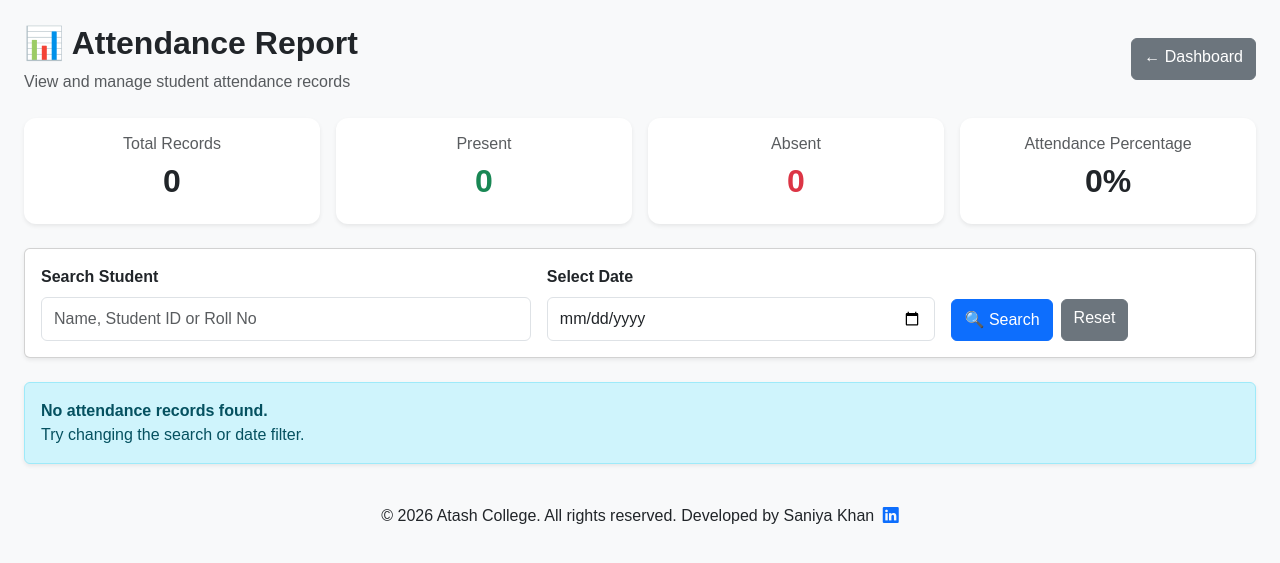
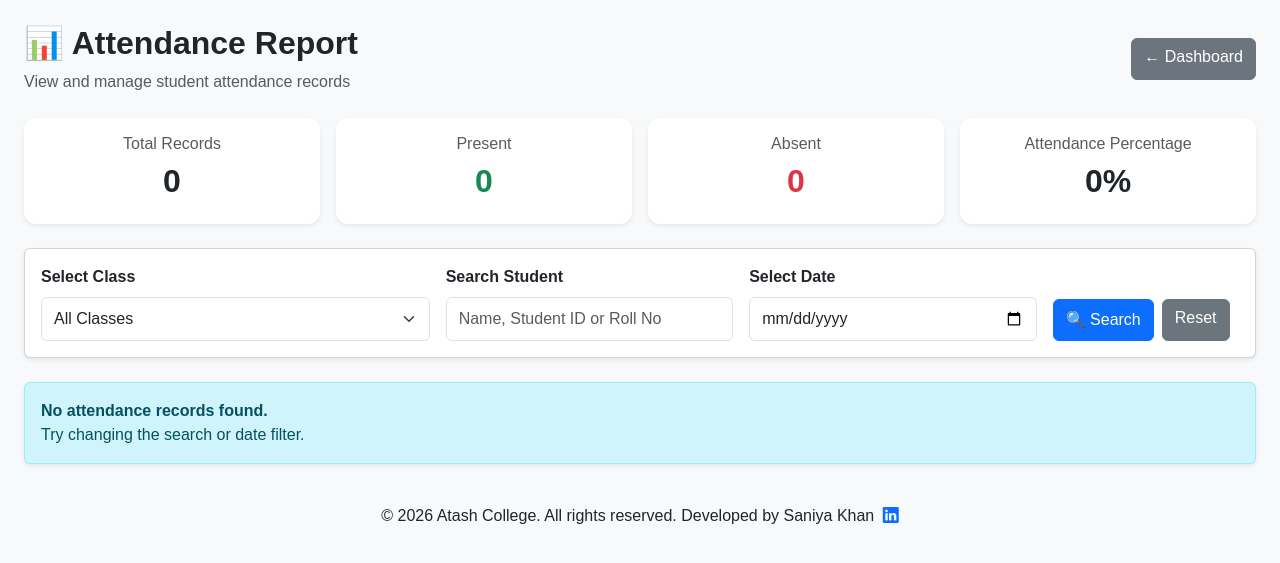
Before and after one commit to Saniya-khan26/College_attendance_system, a Flask app: page /admin/attendance in a window 1280 px wide. Shown: the top 563 px of the page. Run offline with Flask 3, Linux system fonts and the light colour scheme; the visitor is signed in with stand-in values (Sample User, id 1); data that the repository does not hold is empty.

Commit message:
Add class filter to admin attendance

```diff
--- a/app.py
+++ b/app.py
@@ -1210,43 +1210,85 @@ def admin_attendance():
     if session.get("role") != "admin":
         return redirect(url_for("login"))
 
+    # -----------------------------
+    # Filters
+    # -----------------------------
+
     search = request.args.get("search", "").strip()
     selected_date = request.args.get("date", "").strip()
+    selected_class_id = request.args.get("class_id", "").strip()
+
+    # -----------------------------
+    # Get active classes
+    # -----------------------------
+
+    classes_list = list(
+        db.classes.find({
+            "status": "active"
+        }).sort([
+            ("course", 1),
+            ("semester", 1),
+            ("division", 1)
+        ])
+    )
+
+    # -----------------------------
+    # Attendance query
+    # -----------------------------
 
     query = {}
 
     if selected_date:
         query["date"] = selected_date
 
+    if selected_class_id:
+        query["class_id"] = selected_class_id
+
+    # -----------------------------
     # Get attendance records
+    # -----------------------------
+
     attendance_records = list(
         db.attendance.find(query)
     )
 
-    # Search
+    # -----------------------------
+    # Search student
+    # -----------------------------
+
     if search:
 
         search_lower = search.lower()
 
-        attendance_records = [
-            record
-            for record in attendance_records
+        filtered_records = []
+
+        for record in attendance_records:
+
+            student_name = str(
+                record.get("student_name", "")
+            ).lower()
+
+            student_id = str(
+                record.get("student_id", "")
+            ).lower()
+
+            roll_no = str(
+                record.get("roll_no", "")
+            ).lower()
+
             if (
-                search_lower in str(
-                    record.get("student_name", "")
-                ).lower()
-                or
-                search_lower in str(
-                    record.get("student_id", "")
-                ).lower()
-                or
-                search_lower in str(
-                    record.get("roll_no", "")
-                ).lower()
-            )
-        ]
-
+                search_lower in student_name
+                or search_lower in student_id
+                or search_lower in roll_no
+            ):
+                filtered_records.append(record)
+
+        attendance_records = filtered_records
+
+    # -----------------------------
     # Combine noon + afternoon
+    # -----------------------------
+
     daily_attendance = {}
 
     for record in attendance_records:
@@ -1263,6 +1305,7 @@ def admin_attendance():
                 "student_name": record.get("student_name"),
                 "roll_no": record.get("roll_no"),
                 "date": date,
+                "class_id": record.get("class_id"),
                 "noon": None,
                 "afternoon": None,
                 "attendance_type": None
@@ -1270,13 +1313,20 @@ def admin_attendance():
 
         if record.get("session") == "noon":
 
-            daily_attendance[key]["noon"] = record.get("status")
+            daily_attendance[key]["noon"] = record.get(
+                "status"
+            )
 
         elif record.get("session") == "afternoon":
 
-            daily_attendance[key]["afternoon"] = record.get("status")
-
-    # Calculate final status
+            daily_attendance[key]["afternoon"] = record.get(
+                "status"
+            )
+
+    # -----------------------------
+    # Calculate final attendance
+    # -----------------------------
+
     daily_records = []
 
     for day in daily_attendance.values():
@@ -1314,7 +1364,10 @@ def admin_attendance():
 
         daily_records.append(day)
 
+    # -----------------------------
     # Safe sorting
+    # -----------------------------
+
     def safe_roll_no(record):
 
         roll_no = record.get("roll_no")
@@ -1336,7 +1389,10 @@ def admin_attendance():
         reverse=True
     )
 
+    # -----------------------------
     # Statistics
+    # -----------------------------
+
     total_records = len(daily_records)
 
     present_count = 0
@@ -1371,12 +1427,17 @@ def admin_attendance():
         else 0
     )
 
-    # IMPORTANT: final return
+    # -----------------------------
+    # Send data to template
+    # -----------------------------
+
     return render_template(
         "admin/attendance.html",
         attendance_records=daily_records,
         search=search,
         date=selected_date,
+        selected_class_id=selected_class_id,
+        classes=classes_list,
         total_records=total_records,
         present_count=present_count,
         absent_count=absent_count,
--- a/templates/admin/attendance.html
+++ b/templates/admin/attendance.html
@@ -176,9 +176,47 @@ Attendance Report
 
             <div class="row g-3">
 
+                <!-- Class -->
+
+                <div class="col-md-4">
+
+                    <label class="form-label fw-semibold">
+                        Select Class
+                    </label>
+
+                    <select
+                        name="class_id"
+                        class="form-select"
+                    >
+
+                        <option value="">
+                            All Classes
+                        </option>
+
+                        {% for class in classes %}
+
+                            <option
+                                value="{{ class.class_id }}"
+                                {% if selected_class_id == class.class_id %}
+                                    selected
+                                {% endif %}
+                            >
+                                {{ class.course }}
+                                - Semester {{ class.semester }}
+                                - Division {{ class.division }}
+                                ({{ class.academic_year }})
+                            </option>
+
+                        {% endfor %}
+
+                    </select>
+
+                </div>
+
+
                 <!-- Search -->
 
-                    <div class="col-md-5">
+                <div class="col-md-3">
 
                     <label class="form-label fw-semibold">
                         Search Student
@@ -197,7 +235,7 @@ Attendance Report
 
                 <!-- Date -->
 
-                    <div class="col-md-4">
+                <div class="col-md-3">
 
                     <label class="form-label fw-semibold">
                         Select Date
@@ -215,23 +253,20 @@ Attendance Report
 
                 <!-- Buttons -->
 
-                    <div class="col-md-3 d-flex align-items-end">
+                <div class="col-md-2 d-flex align-items-end">
 
                     <button
                         type="submit"
-                            class="btn btn-primary me-2">
-
+                        class="btn btn-primary me-2"
+                    >
                         🔍 Search
-
                     </button>
-
 
                     <a
                         href="{{ url_for('admin_attendance') }}"
-                            class="btn btn-secondary">
-
+                        class="btn btn-secondary"
+                    >
                         Reset
-
                     </a>
 
                 </div>
```
Lines whose indentation alone changed are shown as unchanged.
